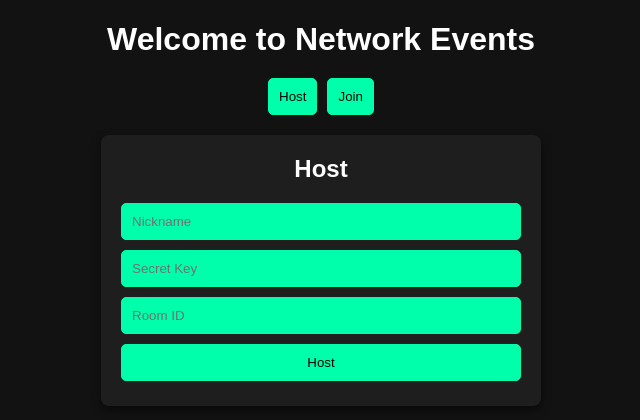
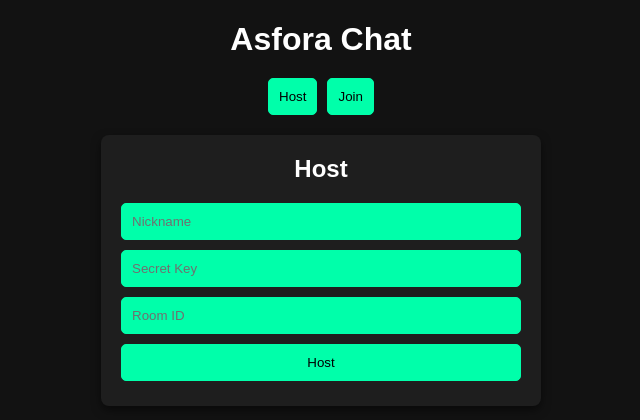
Before and after one commit to SDevRami/Asfora_chat, a Python web app: template templates/index.html in a window 1280 px wide. Shown: the top 420 px of the page, without its empty margins (319-959 px from the left). Run offline with Jinja, Linux system fonts and the light colour scheme; the template is opened without the code that fills it, so the values that code supplies are empty.

Commit message:
Update index.html

```diff
--- a/templates/index.html
+++ b/templates/index.html
@@ -4,11 +4,11 @@
     <meta charset="UTF-8">
     <meta name="viewport" content="width=device-width, initial-scale=1.0">
     <link rel="stylesheet" href="{{ url_for('static', filename='style.css') }}">
-    <title>Network Events</title>
+    <title>Asfora Chat</title>
 
 </head>
 <body class="index">
-    <h1>Welcome to Network Events</h1>
+    <h1>Asfora Chat</h1>
     <div class="toggle-buttons">
         <button onclick="showHostForm()">Host</button>
         <button onclick="showJoinForm()">Join</button>
```
